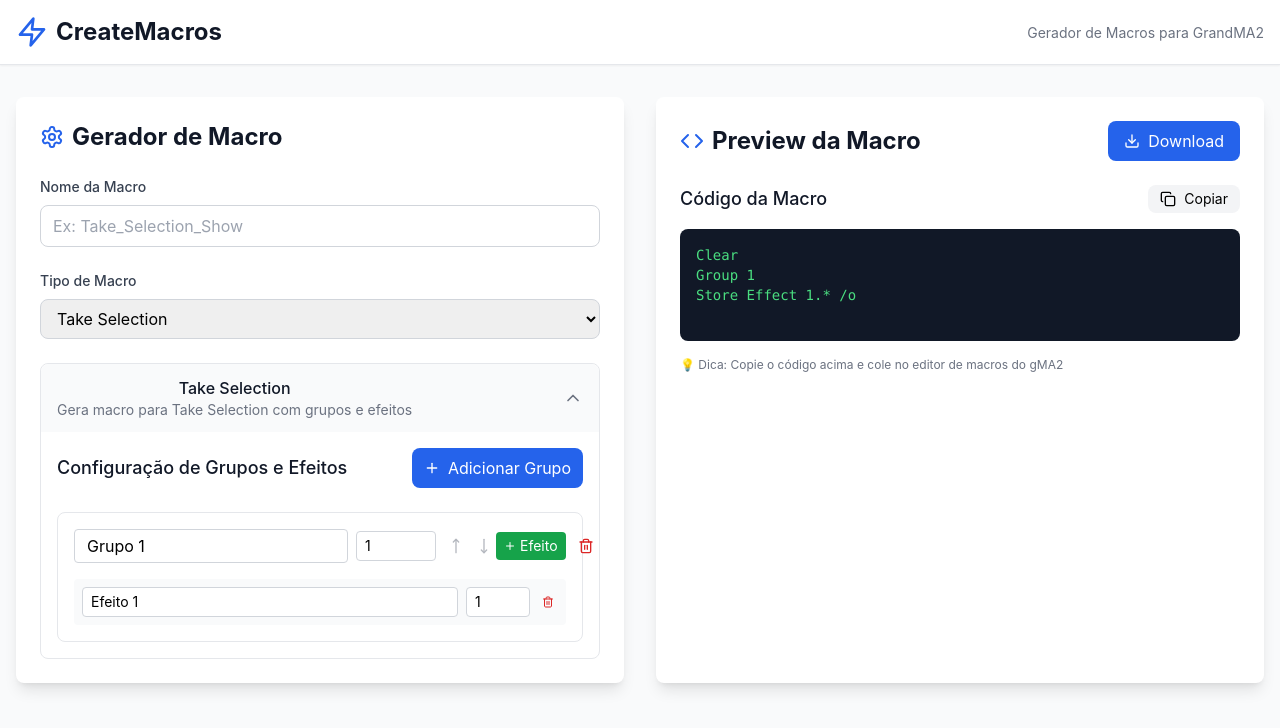
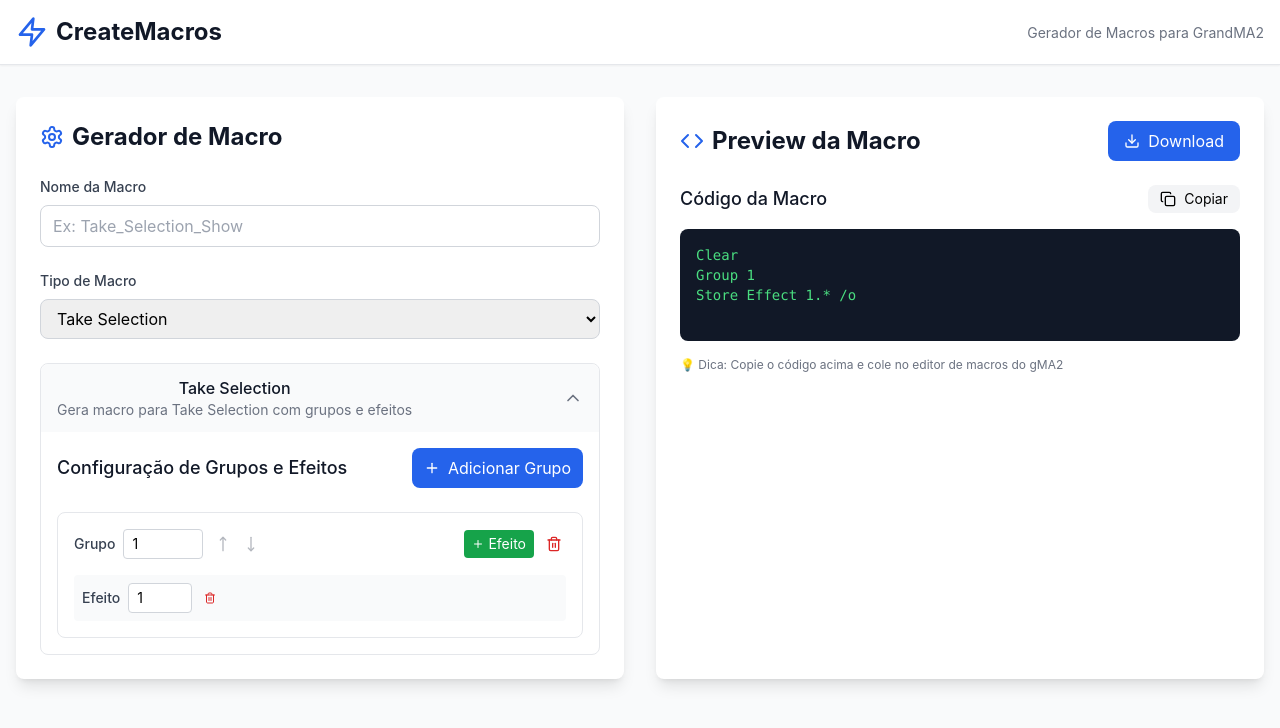
Before and after one commit to LuanGP/CreateMacros, a React (Vite) app: page / in a window 1280 px wide. Shown: the top 728 px of the page. Built offline with nearby package versions, Linux system fonts and the light colour scheme.

Commit message:
Update TakeSelectionGenerator.jsx

```diff
--- a/src/components/generators/TakeSelectionGenerator.jsx
+++ b/src/components/generators/TakeSelectionGenerator.jsx
@@ -5,10 +5,9 @@ function TakeSelectionGenerator({ onMacroGenerated }) {
   const [groups, setGroups] = useState([
     {
       id: 1,
-      name: 'Grupo 1',
       groupNumber: 1,
       effects: [
-        { id: 1, name: 'Efeito 1', effectNumber: 1 }
+        { id: 1, effectNumber: 1 }
       ]
     }
   ])
@@ -41,10 +40,9 @@ function TakeSelectionGenerator({ onMacroGenerated }) {
   const addGroup = () => {
     const newGroup = {
       id: nextGroupId,
-      name: `Grupo ${nextGroupId}`,
       groupNumber: nextGroupId,
       effects: [
-        { id: nextEffectId, name: `Efeito 1`, effectNumber: 1 }
+        { id: nextEffectId, effectNumber: 1 }
       ]
     }
     setGroups([...groups, newGroup])
@@ -54,12 +52,6 @@ function TakeSelectionGenerator({ onMacroGenerated }) {
 
   const removeGroup = (groupId) => {
     setGroups(groups.filter(group => group.id !== groupId))
-  }
-
-  const updateGroupName = (groupId, newName) => {
-    setGroups(groups.map(group =>
-      group.id === groupId ? { ...group, name: newName } : group
-    ))
   }
 
   const updateGroup = (groupId, field, value) => {
@@ -74,7 +66,6 @@ function TakeSelectionGenerator({ onMacroGenerated }) {
 
     const newEffect = {
       id: nextEffectId,
-      name: `Efeito ${nextEffectId}`,
       effectNumber: effectNumber
     }
 
@@ -144,13 +135,7 @@ function TakeSelectionGenerator({ onMacroGenerated }) {
           <div key={group.id} className="border border-gray-200 rounded-lg p-4">
             <div className="flex items-center justify-between mb-4">
               <div className="flex items-center gap-2">
-                <input
-                  type="text"
-                  value={group.name}
-                  onChange={(e) => updateGroupName(group.id, e.target.value)}
-                  className="px-3 py-1 border border-gray-300 rounded focus:ring-2 focus:ring-primary-500 focus:border-primary-500"
-                  placeholder="Nome do grupo"
-                />
+                <span className="text-sm font-medium text-gray-700">Grupo</span>
                 <input
                   type="number"
                   value={group.groupNumber}
@@ -197,13 +182,7 @@ function TakeSelectionGenerator({ onMacroGenerated }) {
             <div className="space-y-2">
               {group.effects.map((effect) => (
                 <div key={effect.id} className="flex items-center gap-2 p-2 bg-gray-50 rounded">
-                  <input
-                    type="text"
-                    value={effect.name}
-                    onChange={(e) => updateEffect(group.id, effect.id, 'name', e.target.value)}
-                    className="flex-1 px-2 py-1 text-sm border border-gray-300 rounded focus:ring-1 focus:ring-primary-500 focus:border-primary-500"
-                    placeholder="Nome do efeito"
-                  />
+                  <span className="text-sm font-medium text-gray-700">Efeito</span>
                   <input
                     type="number"
                     value={effect.effectNumber}
```
